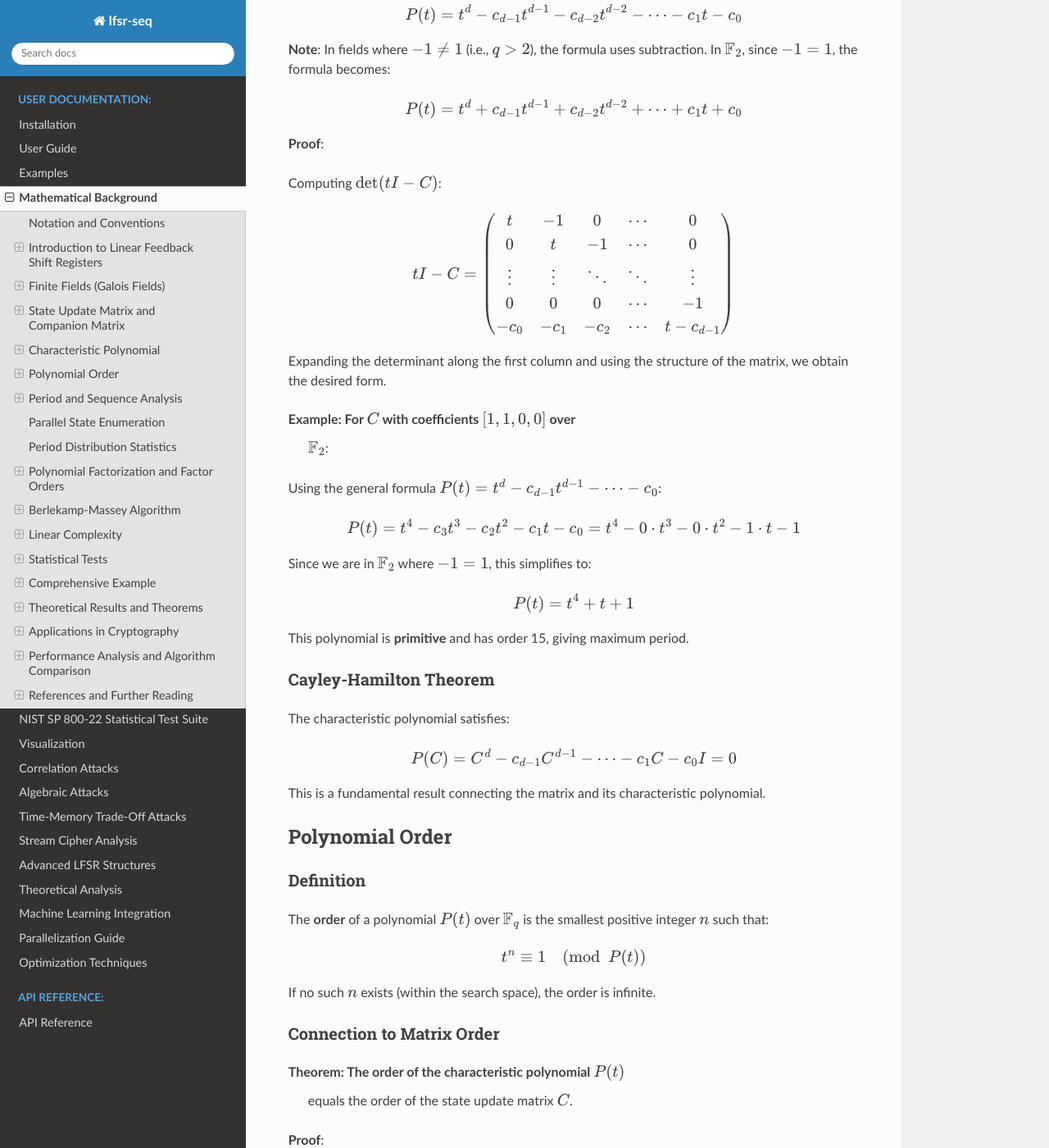
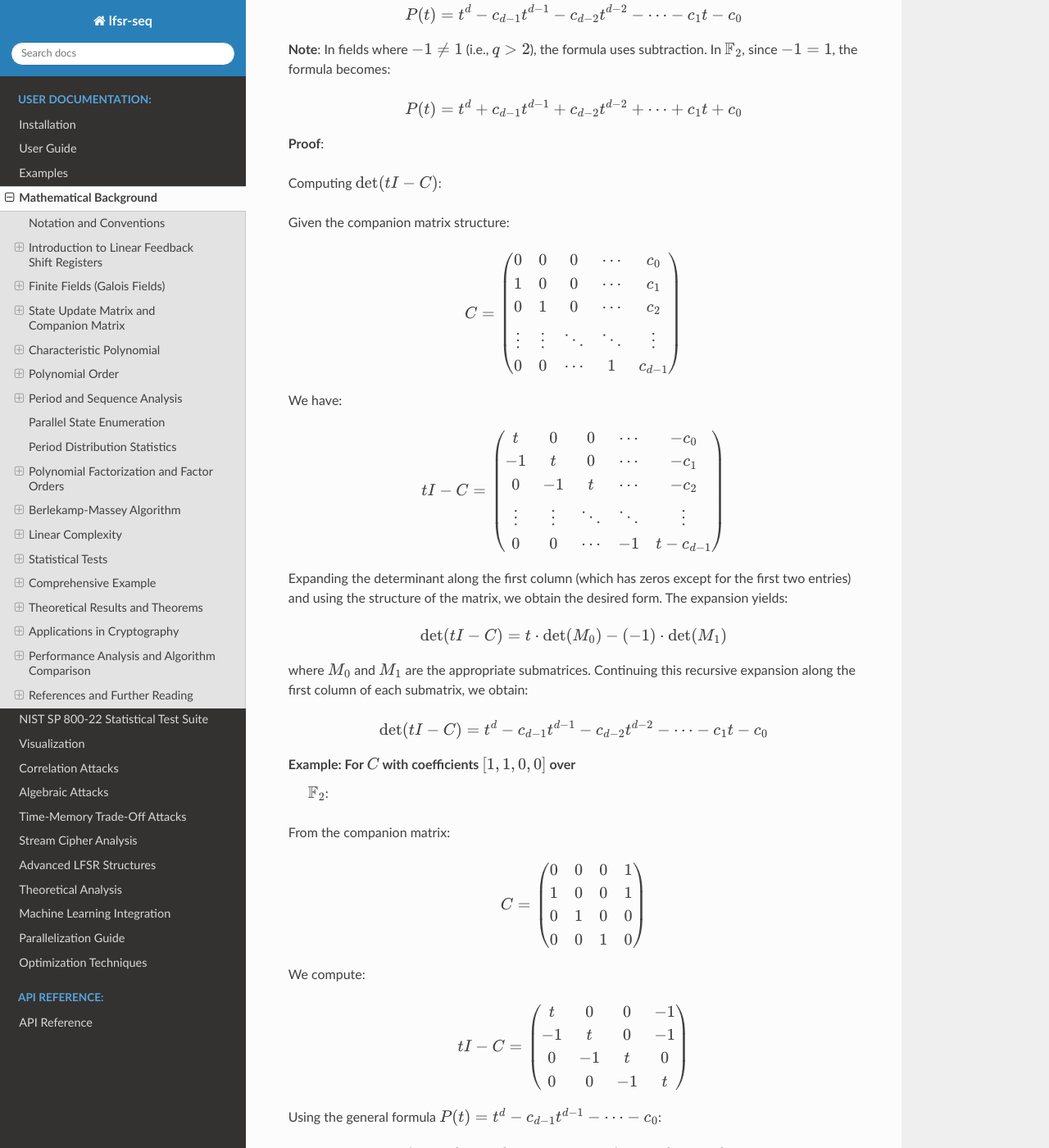
Before and after one commit to mkhellat/lfsr-seq, a Sphinx documentation site: the page built from docs/mathematical_background.rst, in a window 1280 px wide and 1400 px high, scrolled down 4943 px. Shown: the whole window at 82% size. Built offline with Sphinx 7.4.7 and the Read the Docs theme 3.1.0, drawn with Linux system fonts in a browser that asks for light colours; some of the changed text lies outside the part shown.

Commit message:
fix: Correct tI - C matrix equation in characteristic polynomial proof
- Fixed structure of tI - C to match companion matrix C definition
- First row should be [t, 0, 0, ..., -c0], not [t, -1, 0, ..., 0]
- Last row should be [0, 0, ..., -1, t-c_{d-1}], not [-c0, -c1, ..., t-c_{d-1}]
- Added detailed explanation of determinant expansion
- Added concrete example for coefficients [1, 1, 0, 0]

```diff
--- a/docs/mathematical_background.rst
+++ b/docs/mathematical_background.rst
@@ -299,22 +299,71 @@ formula uses subtraction. In :math:`\mathbb{F}_2`, since :math:`-1 =
 
 Computing :math:`\det(tI - C)`:
 
+Given the companion matrix structure:
+
+.. math::
+
+   C = \begin{pmatrix}
+   0 & 0 & 0 & \cdots & c_0 \\
+   1 & 0 & 0 & \cdots & c_1 \\
+   0 & 1 & 0 & \cdots & c_2 \\
+   \vdots & \vdots & \ddots & \ddots & \vdots \\
+   0 & 0 & \cdots & 1 & c_{d-1}
+   \end{pmatrix}
+
+We have:
+
 .. math::
 
    tI - C = \begin{pmatrix}
-   t & -1 & 0 & \cdots & 0 \\
-   0 & t & -1 & \cdots & 0 \\
+   t & 0 & 0 & \cdots & -c_0 \\
+   -1 & t & 0 & \cdots & -c_1 \\
+   0 & -1 & t & \cdots & -c_2 \\
    \vdots & \vdots & \ddots & \ddots & \vdots \\
-   0 & 0 & 0 & \cdots & -1 \\
-   -c_0 & -c_1 & -c_2 & \cdots & t - c_{d-1}
+   0 & 0 & \cdots & -1 & t - c_{d-1}
    \end{pmatrix}
 
-Expanding the determinant along the first column and using the
-structure of the matrix, we obtain the desired form.
+Expanding the determinant along the first column (which has zeros
+except for the first two entries) and using the structure of the
+matrix, we obtain the desired form. The expansion yields:
+
+.. math::
+
+   \det(tI - C) = t \cdot \det(M_0) - (-1) \cdot \det(M_1)
+
+where :math:`M_0` and :math:`M_1` are the appropriate submatrices.
+Continuing this recursive expansion along the first column of each
+submatrix, we obtain:
+
+.. math::
+
+   \det(tI - C) = t^d - c_{d-1} t^{d-1} - c_{d-2} t^{d-2} - \cdots - c_1 t - c_0
 
 **Example**: For :math:`C` with coefficients :math:`[1, 1, 0, 0]` over
  :math:`\mathbb{F}_2`:
 
+From the companion matrix:
+
+.. math::
+
+   C = \begin{pmatrix}
+   0 & 0 & 0 & 1 \\
+   1 & 0 & 0 & 1 \\
+   0 & 1 & 0 & 0 \\
+   0 & 0 & 1 & 0
+   \end{pmatrix}
+
+We compute:
+
+.. math::
+
+   tI - C = \begin{pmatrix}
+   t & 0 & 0 & -1 \\
+   -1 & t & 0 & -1 \\
+   0 & -1 & t & 0 \\
+   0 & 0 & -1 & t
+   \end{pmatrix}
+
 Using the general formula :math:`P(t) = t^d - c_{d-1} t^{d-1} -
 \cdots - c_0`:
 
@@ -364,8 +413,10 @@ infinite.
 Connection to Matrix Order
 ~~~~~~~~~~~~~~~~~~~~~~~~~~
 
-**Theorem**: The order of the characteristic polynomial :math:`P(t)`
- equals the order of the state update matrix :math:`C`.
+**Theorem**:
+
+The order of the characteristic polynomial :math:`P(t)`
+equals the order of the state update matrix :math:`C`.
 
 **Proof**:
 
```
